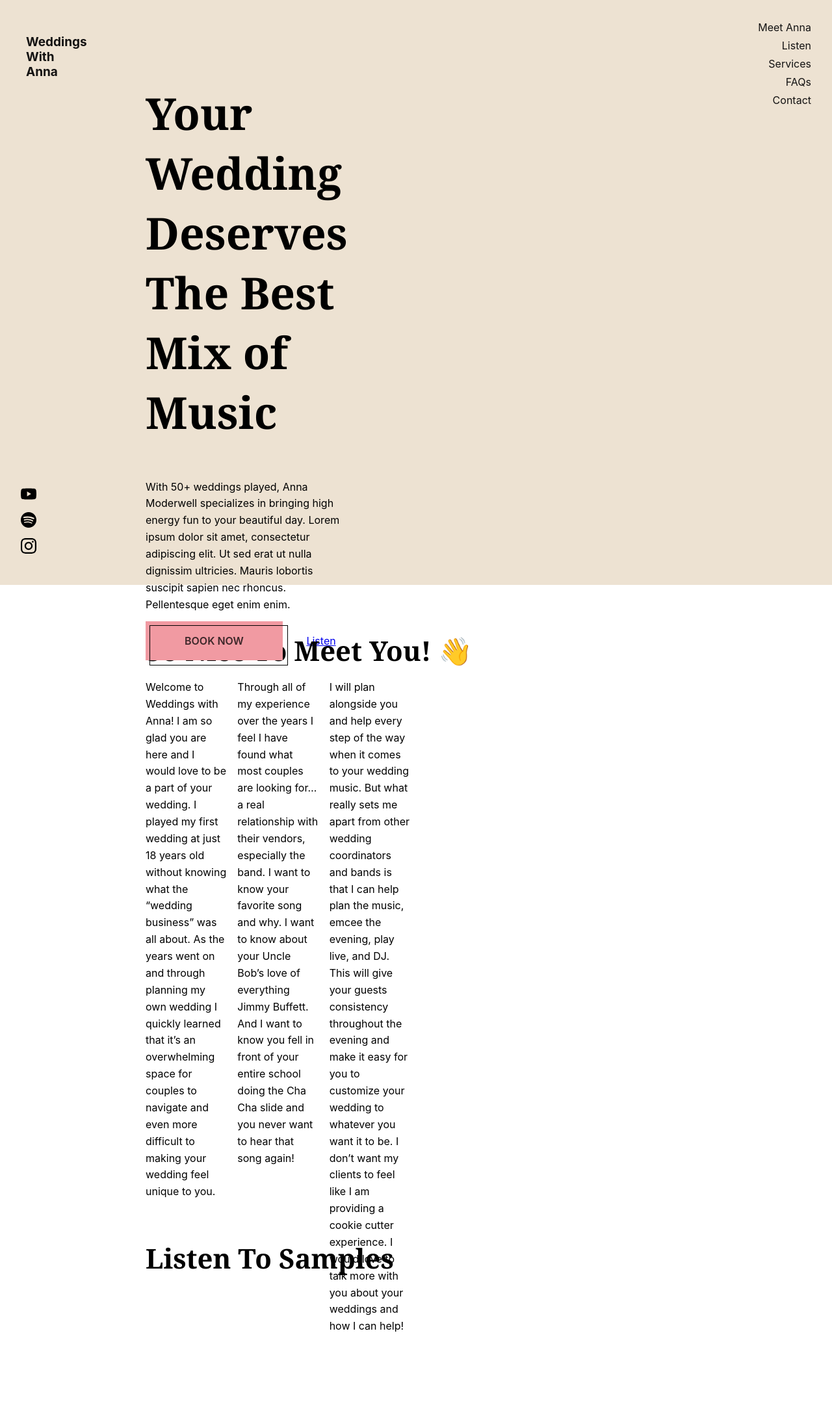
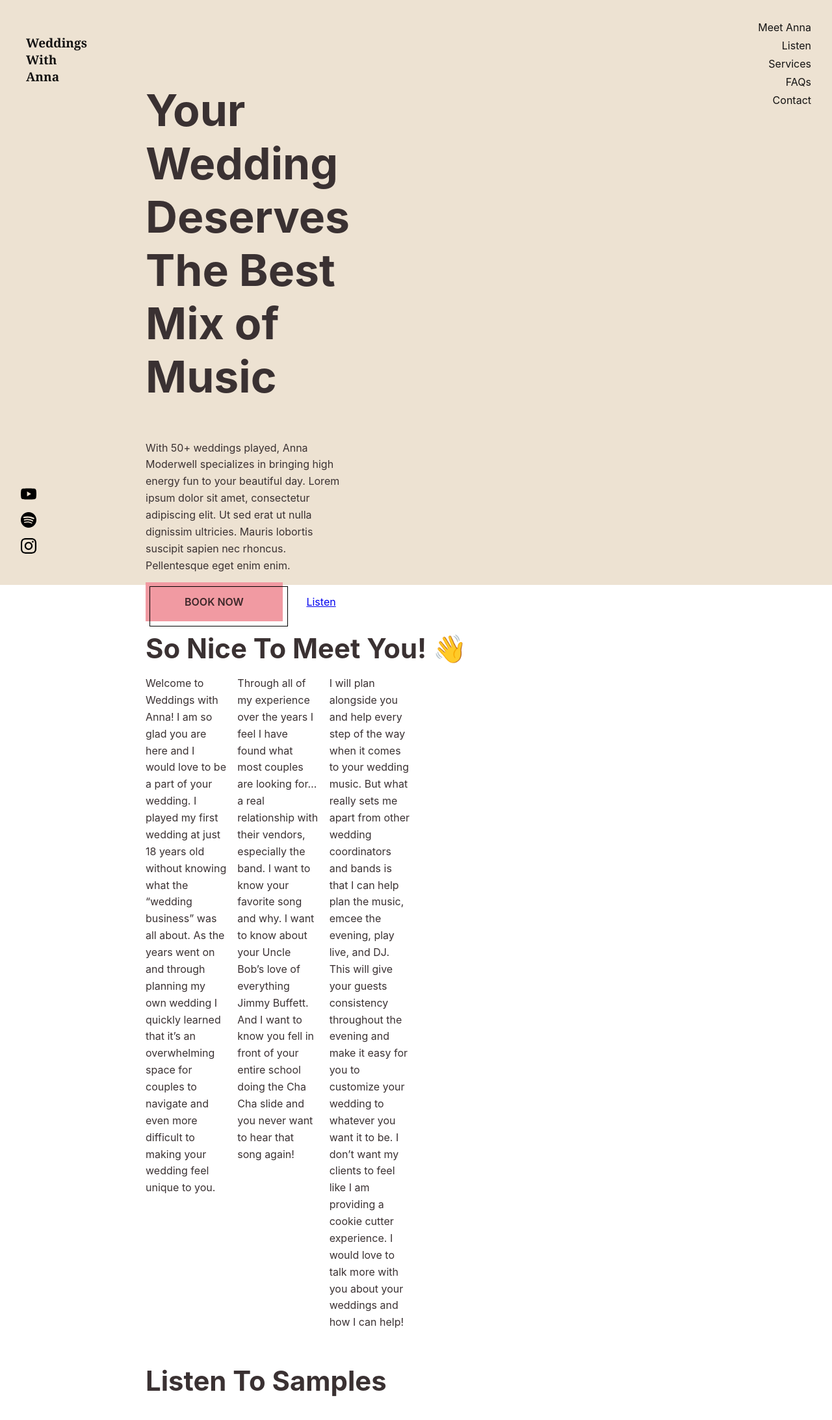
Before and after one commit to lukemoderwell/wwa, a Jekyll site: the page built from index.html, in a window 1280 px wide. Shown: the whole page at 65% size. Built offline with Jekyll 4.4.1, drawn with Linux system fonts in a browser that asks for light colours; some web fonts are replaced; a script that is not in the unit is left out; before the commit the page ends 2070 px from its top, so only the background shows below that.

Commit message:
scss tweaks

```diff
--- a/assets/css/_base.scss
+++ b/assets/css/_base.scss
@@ -1,5 +1,6 @@
 body {
   font-family: 'karla', -apple-system, BlinkMacSystemFont, 'Segoe UI', Roboto, Oxygen, Ubuntu, Cantarell, 'Open Sans', 'Helvetica Neue', sans-serif;
+  color: $gray;
 }
 
 .app-background,
@@ -29,13 +30,15 @@
 }
 
 .app-content {
+  padding-left: 2rem;
+  padding-right: 2rem;
+
   @media (min-width: $lg) {
     padding-left: 13.5rem;
     padding-right: 13.5rem;
   }
 
-  .content-welcome,
-  .content-bio {
+  .content-welcome {
     height: 100vh;
   }
 }
--- a/assets/css/_button.scss
+++ b/assets/css/_button.scss
@@ -6,9 +6,8 @@
   font-weight: 600;
   text-decoration: none;
   text-transform: uppercase;
-}
 
-.btn::after {
+  &::after {
     content: '';
     position: absolute;
     top: .375rem;
@@ -18,6 +17,7 @@
     border: 1px solid black;
     transition: .25s all ease-in-out;
   }
+}
 
 .btn:hover {
   background: darken($salmon, 10);
--- a/assets/css/_typography.scss
+++ b/assets/css/_typography.scss
@@ -15,7 +15,7 @@
 }
 
 // FONT FAMILY
-.font-serif {
+.serif {
   font-family: 'morion', Georgia, serif;
 }
 
@@ -53,3 +53,11 @@
 p {
   line-height: 1.618;
 }
+
+.uppercase {
+  text-transform: uppercase;
+}
+
+.italic {
+  font-style: italic;
+}
--- a/assets/css/_utils.scss
+++ b/assets/css/_utils.scss
@@ -18,3 +18,7 @@
 .flush-bottom {
   margin-bottom: 0;
 }
+
+.flush-top {
+  margin-top: 0;
+}
```
Lines whose indentation alone changed are shown as unchanged.
